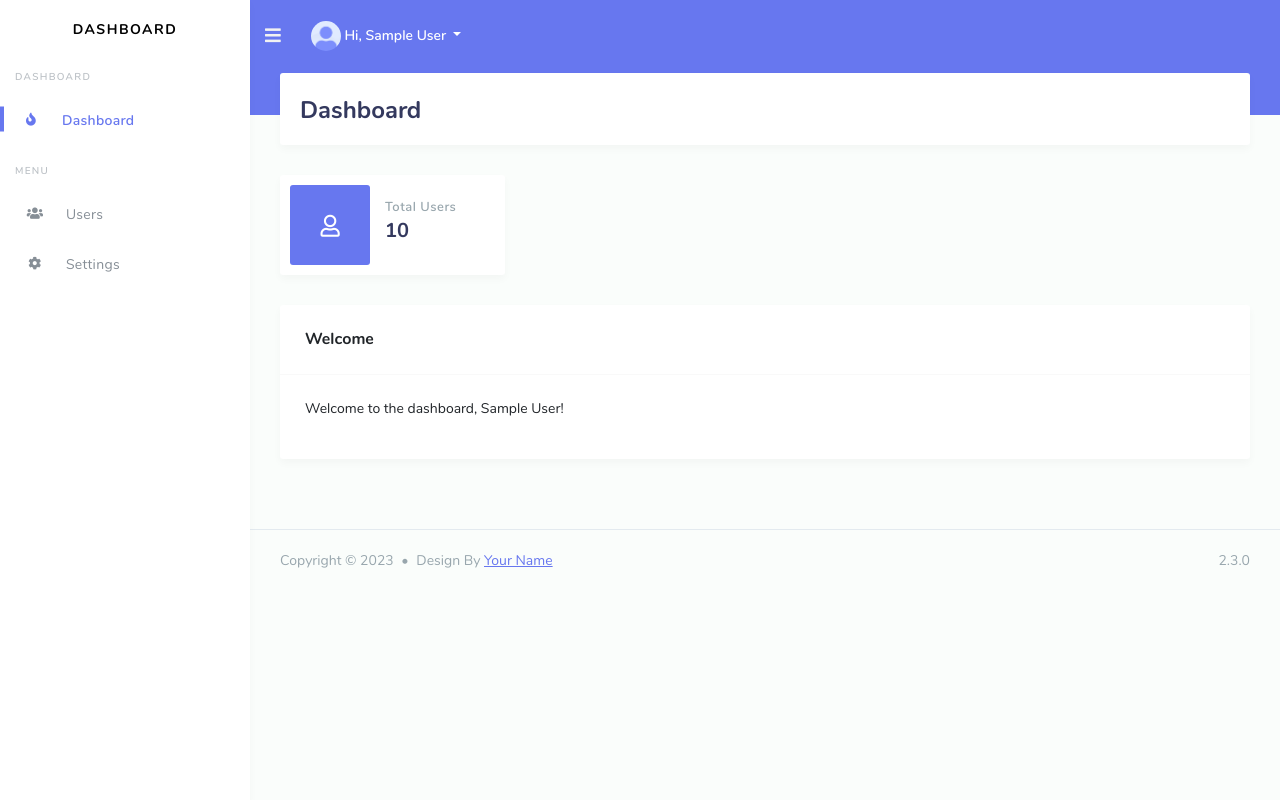
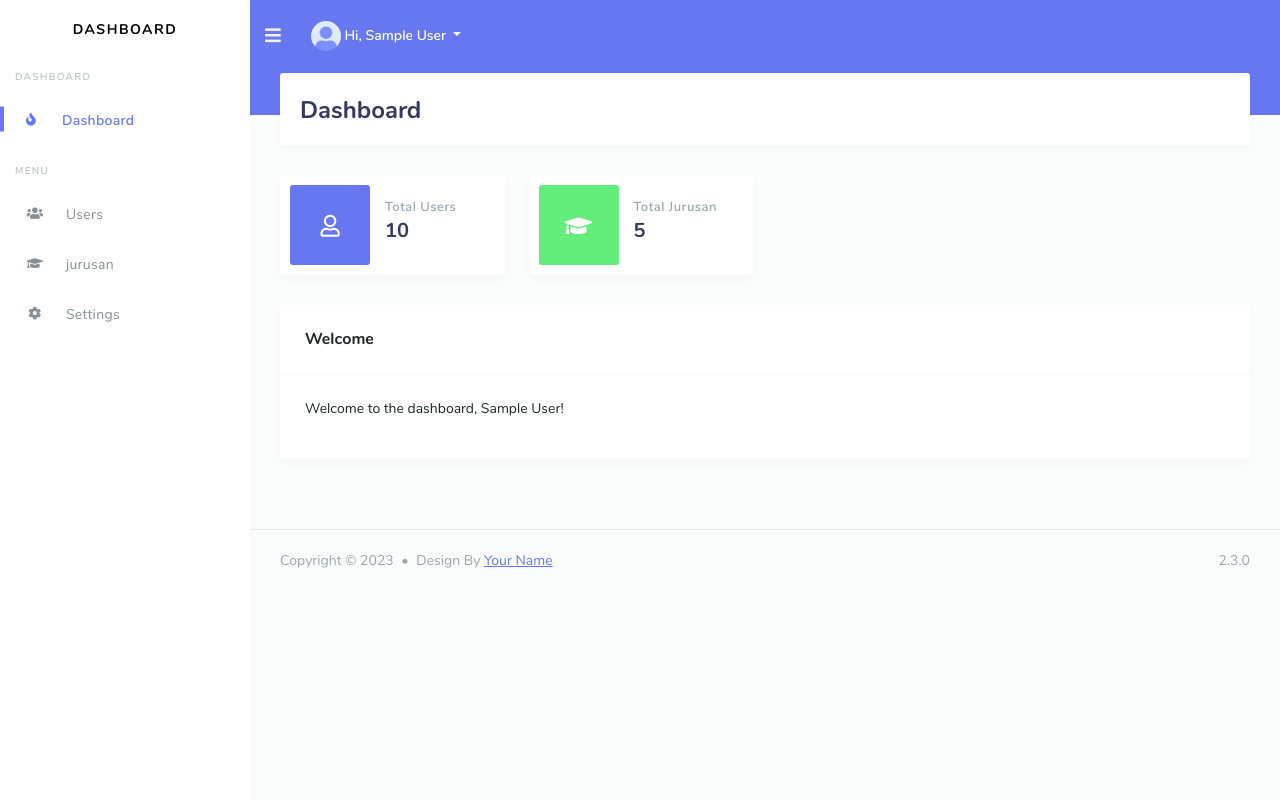
Before and after one commit to Sitimawadda/crud, a PHP site: page /dashboard.php in a window 1280 px wide. Run offline with PHP 8.4, Linux system fonts and the light colour scheme; the visitor is signed in with stand-in values (Sample User, id 1); style sheets or scripts are compiled from the project's sources; some libraries are stand-ins or nearby versions.

Commit message:
penambahan fitur dan widget jurusan

```diff
--- a/dashboard.php
+++ b/dashboard.php
@@ -63,8 +63,12 @@ if(!isset($_SESSION['login'])) {
               <a href="#" class="nav-link"><i class="fas fa-users"></i> <span>Users</span></a>
             </li>
             <li>
+            <a href="#" class="nav-link"><i class="fas fa-graduation-cap"></i> <span>jurusan</span></a>
+            </li>
+            <li>
               <a href="#" class="nav-link"><i class="fas fa-cog"></i> <span>Settings</span></a>
             </li>
+
           </ul>
         </aside>
       </div>
@@ -92,7 +96,25 @@ if(!isset($_SESSION['login'])) {
                 </div>
               </div>
             </div>
+            <div class="col-lg-3 col-md-6 col-sm-6 col-12">
+  <div class="card card-statistic-1">
+    <div class="card-icon bg-success">
+      <i class="fas fa-graduation-cap"></i>
+    </div>
+    <div class="card-wrap">
+      <div class="card-header">
+        <h4>Total Jurusan</h4>
+      </div>
+      <div class="card-body">
+        5
+      </div>
+    </div>
+  </div>
+</div>
+
           </div>
+
+
 
           <div class="row">
             <div class="col-12">
--- a/login.php
+++ b/login.php
@@ -114,7 +114,7 @@ if ($_SERVER["REQUEST_METHOD"] == "POST") {
               Don't have an account? <a href="register.php">Create One</a>
             </div>
             <div class="simple-footer">
-              Copyright &copy; Stisla 2023
+              Copyright &copy; unsulbar 2024
             </div>
           </div>
         </div>
```
Also changed, not shown: register.php (+8 -7 lines).
